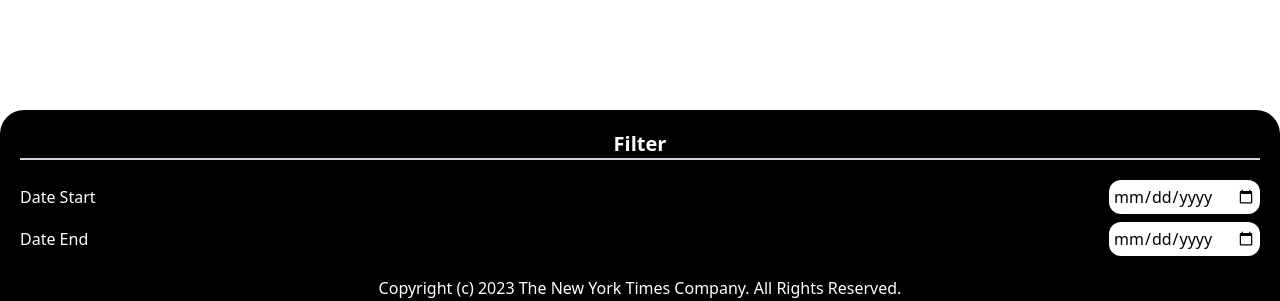
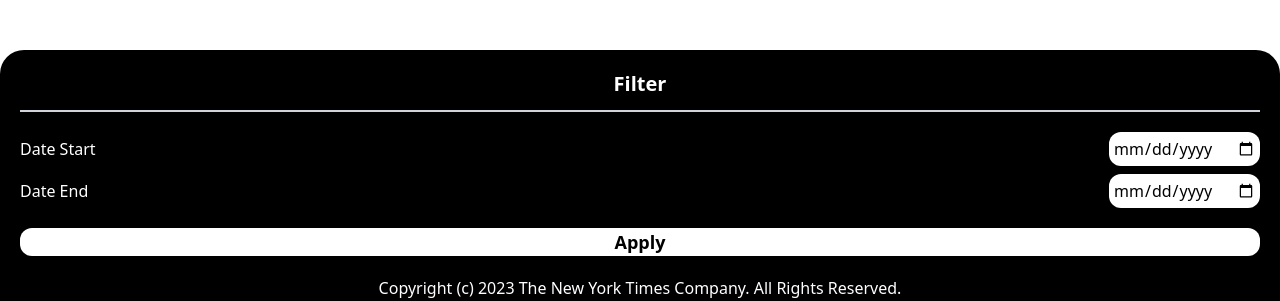
Before and after one commit to bernadettechrestella/article-finder, a React (Vite) app: page / in a window 1280 px wide. Both pictures are taken after a click on the icon 1242 px from the left and 78 px from the top of the page. Shown: the part 496-797 px from the top of the page. Built offline with nearby package versions, Linux system fonts and the light colour scheme; no server answers.

Commit message:
Update Filter.jsx

```diff
--- a/src/components/Filter.jsx
+++ b/src/components/Filter.jsx
@@ -15,7 +15,7 @@
       {popUp &&
       <div className='absolute z-50 w-full left-0 laptop:bottom-7 bottom-5'>
         <div className='bg-black text-white rounded-t-3xl p-5'>
-          <p className='text-center font-semibold text-xl border-b-2 border-gray-300 mb-5'>Filter</p>
+          <p className='text-center font-semibold text-xl border-b-2 border-gray-300 mb-5 pb-3'>Filter</p>
           <div className='flex justify-between mb-2'>
             <p className='my-auto'>Date Start</p>
             <input type="date" className='rounded-xl p-1 text-black'/>
@@ -24,6 +24,7 @@
             <p className='my-auto'>Date End</p>
             <input type="date" className='rounded-xl p-1 text-black'/>
           </div>
+          <button className='text-center font-semibold text-lg w-full mt-5 bg-white text-black rounded-xl'>Apply</button>
         </div>
       </div>
       }
```
